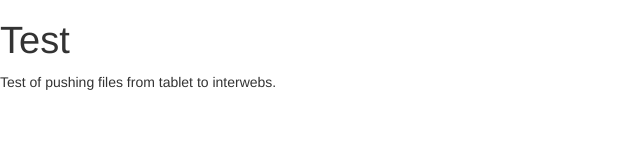
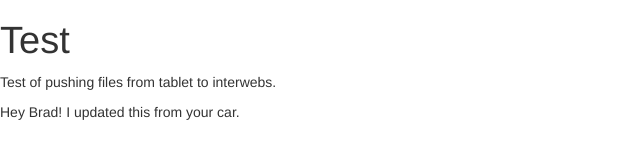
Before and after one commit to electricvino/jons, a plain HTML site: page index.html in a window 1280 px wide. Shown: the whole page, without its empty margins (0-640 px from the left). Drawn offline with nearby package versions, Linux system fonts and the light colour scheme.

Commit message:
test for brad

```diff
--- a/index.html
+++ b/index.html
@@ -1,4 +1,5 @@
 <!DOCTYPE HTML>
+<html lang="en">
 <head>
 	<title>Test</title>
 	<meta name="viewport" content="width=device-width, initial-scale=1.0">
@@ -8,6 +9,7 @@
 <body>
 	<h1>Test</h1>
 	<p>Test of pushing files from tablet to interwebs.</p>
+	<p>Hey Brad! I updated this from your car.</p>
 	<!-- JavaScript plugins (requires jQuery) -->
 	<script src="http://code.jquery.com/jquery.js"></script>
 	<!-- Include all compiled plugins (below), or include individual files as needed -->
```
